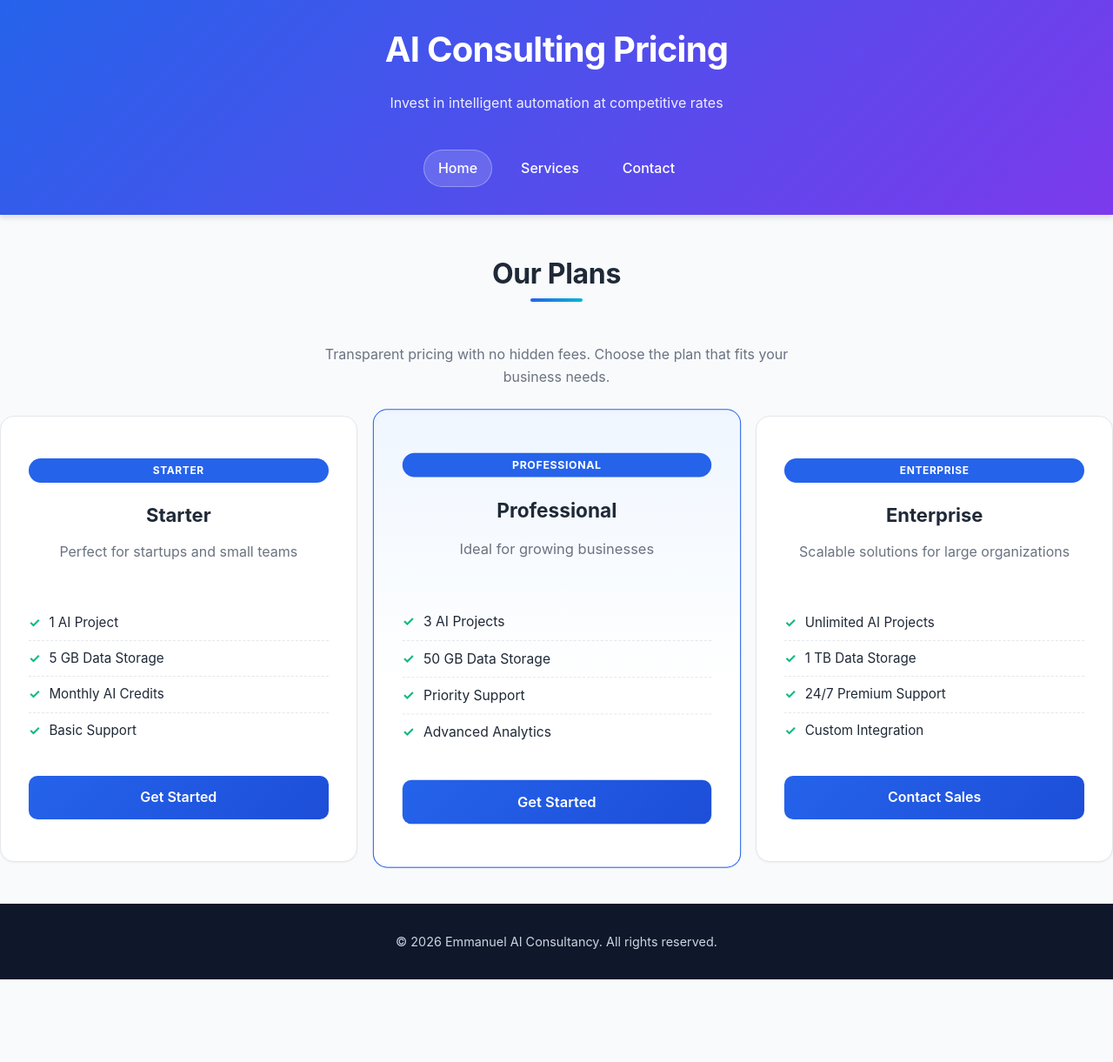
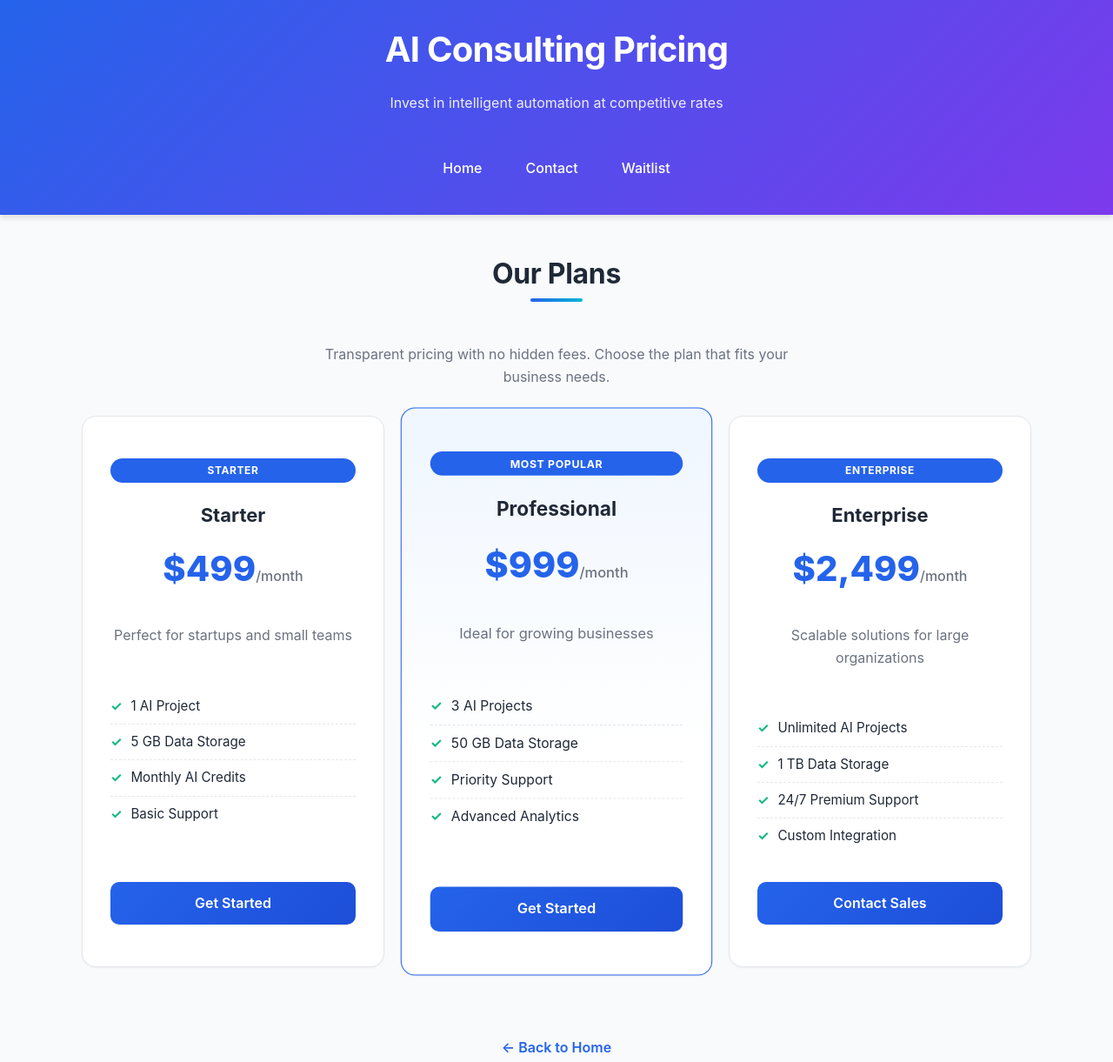
Before and after one commit to emmanuelcascacius-cloud/new, a plain HTML site: page pricing.html in a window 1280 px wide. Shown: the top 1221 px of the page at 87% size. Before the commit the page ends 1126 px from the top, so only its background shows below. Drawn offline with Linux system fonts and the light colour scheme.

Commit message:
fix: add container wrapper, prices, and proper structure to pricing page

```diff
--- a/pricing.html
+++ b/pricing.html
@@ -12,15 +12,16 @@
             <h1>AI Consulting Pricing</h1>
             <p>Invest in intelligent automation at competitive rates</p>
             <nav class="main-nav">
-                <a href="#home" class="active">Home</a>
-                <a href="#services">Services</a>
-                <a href="#contact">Contact</a>
+                <a href="index.html">Home</a>
+                <a href="auth.html">Contact</a>
+                <a href="waitlist.html">Waitlist</a>
             </nav>
         </div>
     </header>
 
     <main class="content">
         <section id="pricing">
+            <div class="container">
                 <h2>Our Plans</h2>
                 <p style="text-align:center; max-width:600px; margin: 0 auto 2rem;">
                     Transparent pricing with no hidden fees. Choose the plan that fits your business needs.
@@ -29,6 +30,7 @@
                     <div class="pricing-card">
                         <span class="badge">Starter</span>
                         <h3>Starter</h3>
+                        <p class="price">$499<small>/month</small></p>
                         <p>Perfect for startups and small teams</p>
                         <ul>
                             <li>1 AI Project</li>
@@ -36,11 +38,12 @@
                             <li>Monthly AI Credits</li>
                             <li>Basic Support</li>
                         </ul>
-                    <a href="#" class="cta-button">Get Started</a>
+                        <a href="auth.html" class="cta-button">Get Started</a>
                     </div>
                     <div class="pricing-card featured">
-                    <span class="badge">Professional</span>
+                        <span class="badge">Most Popular</span>
                         <h3>Professional</h3>
+                        <p class="price">$999<small>/month</small></p>
                         <p>Ideal for growing businesses</p>
                         <ul>
                             <li>3 AI Projects</li>
@@ -48,11 +51,12 @@
                             <li>Priority Support</li>
                             <li>Advanced Analytics</li>
                         </ul>
-                    <a href="#" class="cta-button">Get Started</a>
+                        <a href="auth.html" class="cta-button">Get Started</a>
                     </div>
                     <div class="pricing-card">
                         <span class="badge">Enterprise</span>
                         <h3>Enterprise</h3>
+                        <p class="price">$2,499<small>/month</small></p>
                         <p>Scalable solutions for large organizations</p>
                         <ul>
                             <li>Unlimited AI Projects</li>
@@ -60,7 +64,12 @@
                             <li>24/7 Premium Support</li>
                             <li>Custom Integration</li>
                         </ul>
-                    <a href="#" class="cta-button">Contact Sales</a>
+                        <a href="auth.html" class="cta-button">Contact Sales</a>
+                    </div>
+                </div>
+
+                <div style="text-align:center; margin-top: 3rem;">
+                    <a href="index.html" class="back-link">← Back to Home</a>
                 </div>
             </div>
         </section>
```
Lines whose indentation alone changed are shown as unchanged.
